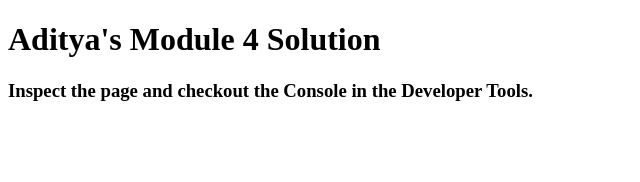
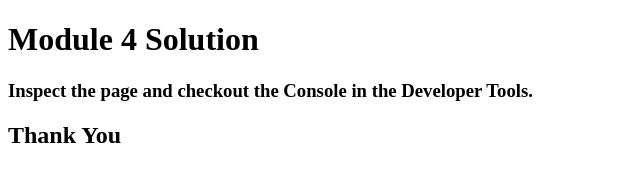
Before and after one commit to anp14/Mod4sol, a plain HTML site: page index.html in a window 1280 px wide. Shown: the whole page, without its empty margins (0-640 px from the left). Drawn offline with Linux system fonts and the light colour scheme.

Commit message:
Module 4 Solution.

```diff
--- a/index.html
+++ b/index.html
@@ -11,7 +11,11 @@
   <script src="script.js"></script>
 </head>
 <body>
-  <h1>Aditya's Module 4 Solution</h1>
+  <h1>Module 4 Solution</h1>
   <h3>Inspect the page and checkout the Console in the Developer Tools.</h3>
+  <p>
+
+  </p>
+  <h2> Thank You</h2>
 </body>
 </html>
```
